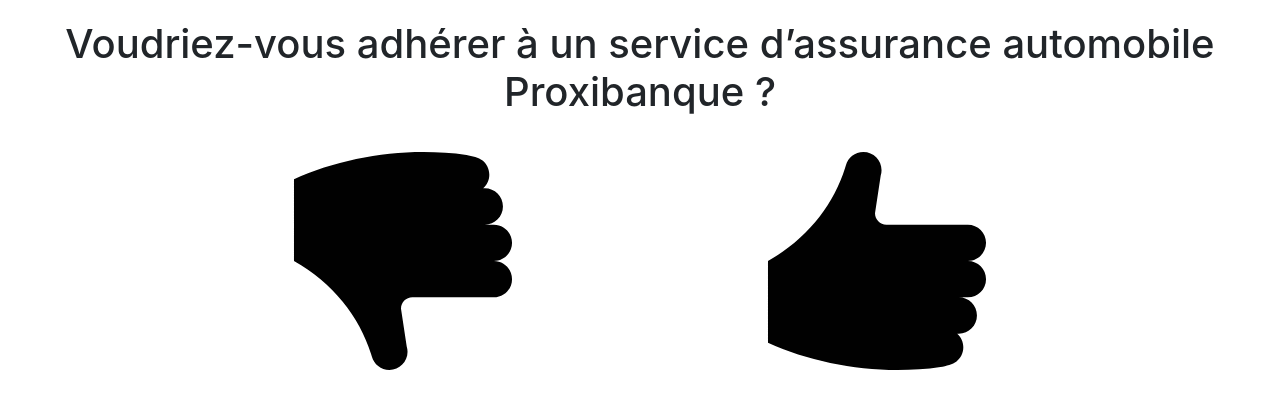
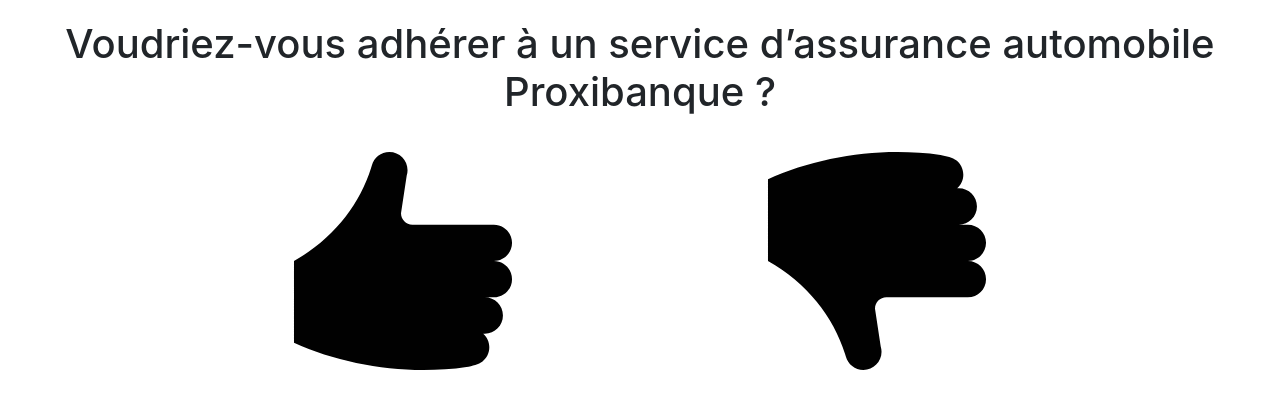
Before and after one commit to GhassaneDz/proxibanqueV4_Front, an Angular app: page / in a window 1280 px wide. Shown: the top 408 px of the page. Built offline with nearby package versions, Linux system fonts and the light colour scheme.

Commit message:
modif de la position des right et left feedback

```diff
--- a/src/app/app.component.html
+++ b/src/app/app.component.html
@@ -6,9 +6,9 @@
  <div class="container ">
     <div class="row align-items-center">
       <div class="col"></div>
+      <div class="col"> <app-pos-feed-back></app-pos-feed-back>  </div>
+      <div class="col"></div>
       <div class="col"> <app-neg-feed-back> </app-neg-feed-back> </div>
-      <div class="col"></div>
-      <div class="col"> <app-pos-feed-back></app-pos-feed-back>  </div>
       <div class="col"></div>
     </div>
 </div>
```
